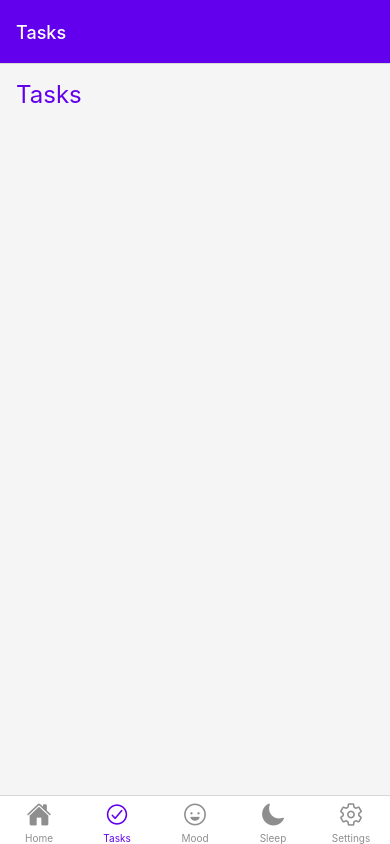
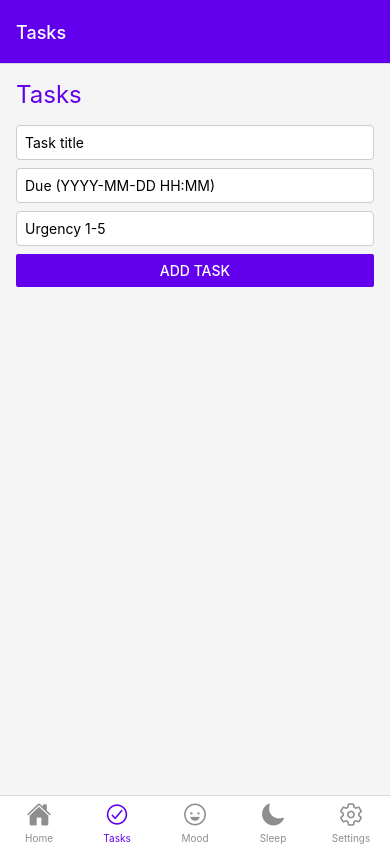
Before and after one commit to Kiran-G1/symphony, a React Native app: screen /Tasks in a window 390 px wide. Built offline with nearby package versions, Linux system fonts and the light colour scheme.

Commit message:
Add advanced task management with pomodoro timer

```diff
--- a/src/screens/HomeScreen.js
+++ b/src/screens/HomeScreen.js
@@ -15,7 +15,9 @@ export default function HomeScreen() {
       <View style={styles.card}>
         <Text style={styles.cardLabel}>Next Task</Text>
         <Text style={styles.cardValue}>
-          {nextTask ? nextTask.title : 'All done!'}
+          {nextTask
+            ? `${nextTask.title} (due ${nextTask.due || 'N/A'})`
+            : 'All done!'}
         </Text>
       </View>
       <View style={styles.card}>
--- a/src/screens/TaskListScreen.js
+++ b/src/screens/TaskListScreen.js
@@ -1,24 +1,121 @@
-import React from 'react';
-import { View, FlatList, Text, TouchableOpacity, StyleSheet } from 'react-native';
+import React, { useState, useEffect } from 'react';
+import {
+  View,
+  FlatList,
+  Text,
+  TouchableOpacity,
+  StyleSheet,
+  TextInput,
+  Button,
+} from 'react-native';
 import { colors } from '../theme';
 import { useSelector, useDispatch } from 'react-redux';
-import { toggleTask } from '../store/tasksSlice';
+import { addTask, toggleTask, startTask, stopTask } from '../store/tasksSlice';
 
 export default function TaskListScreen() {
   const tasks = useSelector(state => state.tasks);
   const dispatch = useDispatch();
 
+  const [title, setTitle] = useState('');
+  const [due, setDue] = useState('');
+  const [urgency, setUrgency] = useState('');
+
+  const submit = () => {
+    if (!title) return;
+    dispatch(
+      addTask({
+        id: Date.now().toString(),
+        title,
+        due,
+        urgency,
+        completed: false,
+        startedAt: null,
+        timeSpent: 0,
+      })
+    );
+    setTitle('');
+    setDue('');
+    setUrgency('');
+  };
+
+  const TaskItem = ({ item }) => {
+    const isRunning = !!item.startedAt;
+    const [remaining, setRemaining] = useState(1500);
+
+    useEffect(() => {
+      let interval;
+      if (isRunning) {
+        const update = () => {
+          const elapsed = Math.floor((Date.now() - item.startedAt) / 1000);
+          const r = 1500 - elapsed;
+          setRemaining(r > 0 ? r : 0);
+        };
+        update();
+        interval = setInterval(update, 1000);
+      }
+      return () => clearInterval(interval);
+    }, [isRunning, item.startedAt]);
+
+    const format = secs => {
+      const m = Math.floor(secs / 60)
+        .toString()
+        .padStart(2, '0');
+      const s = Math.floor(secs % 60)
+        .toString()
+        .padStart(2, '0');
+      return `${m}:${s}`;
+    };
+
+    return (
+      <View style={styles.taskRow}>
+        <TouchableOpacity
+          style={styles.taskInfo}
+          onPress={() => dispatch(toggleTask(item.id))}
+        >
+          <Text style={item.completed ? styles.done : styles.item}>{item.title}</Text>
+          <Text style={styles.meta}>{item.due} | urgency: {item.urgency}</Text>
+          {isRunning && (
+            <Text style={styles.timer}>Pomodoro {format(remaining)}</Text>
+          )}
+        </TouchableOpacity>
+        <Button
+          title={isRunning ? 'Stop' : 'Start'}
+          onPress={() =>
+            isRunning
+              ? dispatch(stopTask(item.id))
+              : dispatch(startTask(item.id))
+          }
+        />
+      </View>
+    );
+  };
+
   return (
     <View style={styles.container}>
       <Text style={styles.header}>Tasks</Text>
+      <TextInput
+        style={styles.input}
+        placeholder="Task title"
+        value={title}
+        onChangeText={setTitle}
+      />
+      <TextInput
+        style={styles.input}
+        placeholder="Due (YYYY-MM-DD HH:MM)"
+        value={due}
+        onChangeText={setDue}
+      />
+      <TextInput
+        style={styles.input}
+        placeholder="Urgency 1-5"
+        value={urgency}
+        onChangeText={setUrgency}
+      />
+      <Button title="Add Task" color={colors.primary} onPress={submit} />
       <FlatList
         data={tasks}
         keyExtractor={item => item.id}
-        renderItem={({ item }) => (
-          <TouchableOpacity onPress={() => dispatch(toggleTask(item.id))}>
-            <Text style={item.completed ? styles.done : styles.item}>{item.title}</Text>
-          </TouchableOpacity>
-        )}
+        renderItem={({ item }) => <TaskItem item={item} />}
         ItemSeparatorComponent={() => <View style={styles.separator} />}
       />
     </View>
@@ -41,6 +138,30 @@ const styles = StyleSheet.create({
     paddingVertical: 8,
     color: colors.text,
   },
+  input: {
+    borderWidth: 1,
+    borderColor: '#ccc',
+    padding: 8,
+    marginBottom: 8,
+    backgroundColor: '#fff',
+    borderRadius: 4,
+  },
+  meta: {
+    color: '#666',
+    fontSize: 12,
+  },
+  timer: {
+    fontSize: 12,
+    color: colors.primary,
+  },
+  taskRow: {
+    flexDirection: 'row',
+    justifyContent: 'space-between',
+    alignItems: 'center',
+  },
+  taskInfo: {
+    flex: 1,
+  },
   done: {
     fontSize: 18,
     paddingVertical: 8,
--- a/src/store/tasksSlice.js
+++ b/src/store/tasksSlice.js
@@ -16,8 +16,23 @@ const tasksSlice = createSlice({
         task.completed = !task.completed;
       }
     },
+    startTask: (state, action) => {
+      const task = state.find(t => t.id === action.payload);
+      if (task && !task.startedAt) {
+        task.startedAt = Date.now();
+      }
+    },
+    stopTask: (state, action) => {
+      const task = state.find(t => t.id === action.payload);
+      if (task && task.startedAt) {
+        const duration = Date.now() - task.startedAt;
+        task.timeSpent = (task.timeSpent || 0) + duration;
+        task.startedAt = null;
+      }
+    },
   },
 });
 
-export const { addTask, removeTask, toggleTask } = tasksSlice.actions;
+export const { addTask, removeTask, toggleTask, startTask, stopTask } =
+  tasksSlice.actions;
 export default tasksSlice.reducer;
```
Also changed, not shown: 1 other file (tests, documents, lock files or other folders).
